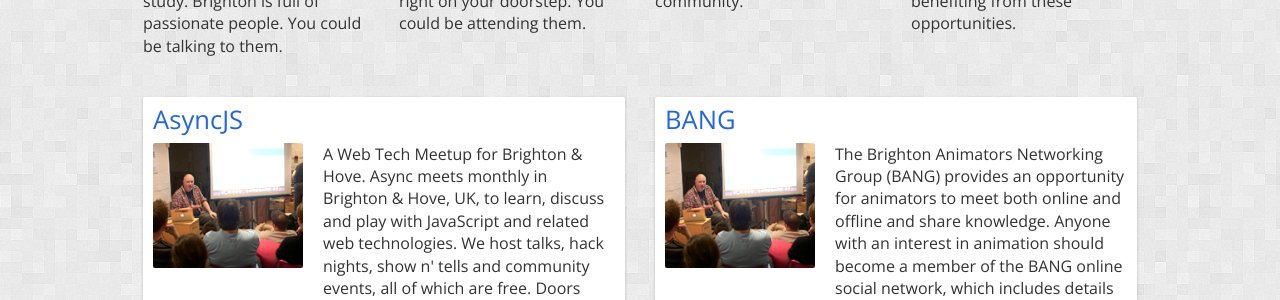
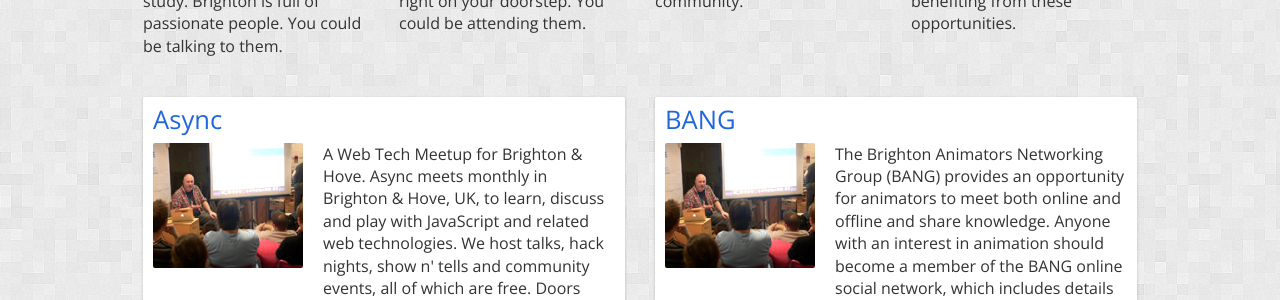
Before and after one commit to dabapps/brightonbrains, a Jekyll site: the page built from index.html, in a window 1280 px wide and 900 px high. Shown: the part 387-687 px from the top of the window. Built offline with Jekyll 4.4.1, drawn with Linux system fonts in a browser that asks for light colours; comment, search, counter and statistics services are not loaded.

Commit message:
Rename Async

```diff
--- a/_data/listings.json
+++ b/_data/listings.json
@@ -1,6 +1,6 @@
 [
   {
-    "name": "AsyncJS",
+    "name": "Async",
     "description": "A Web Tech Meetup for Brighton & Hove. Async meets monthly in Brighton & Hove, UK, to learn, discuss and play with JavaScript and related web technologies. We host talks, hack nights, show n' tells and community events, all of which are free. Doors open 7.15pm, main session begins 7.45pm, we end around 9.30pm and continue nearby for an evening social.",
     "links": [
       {
```
